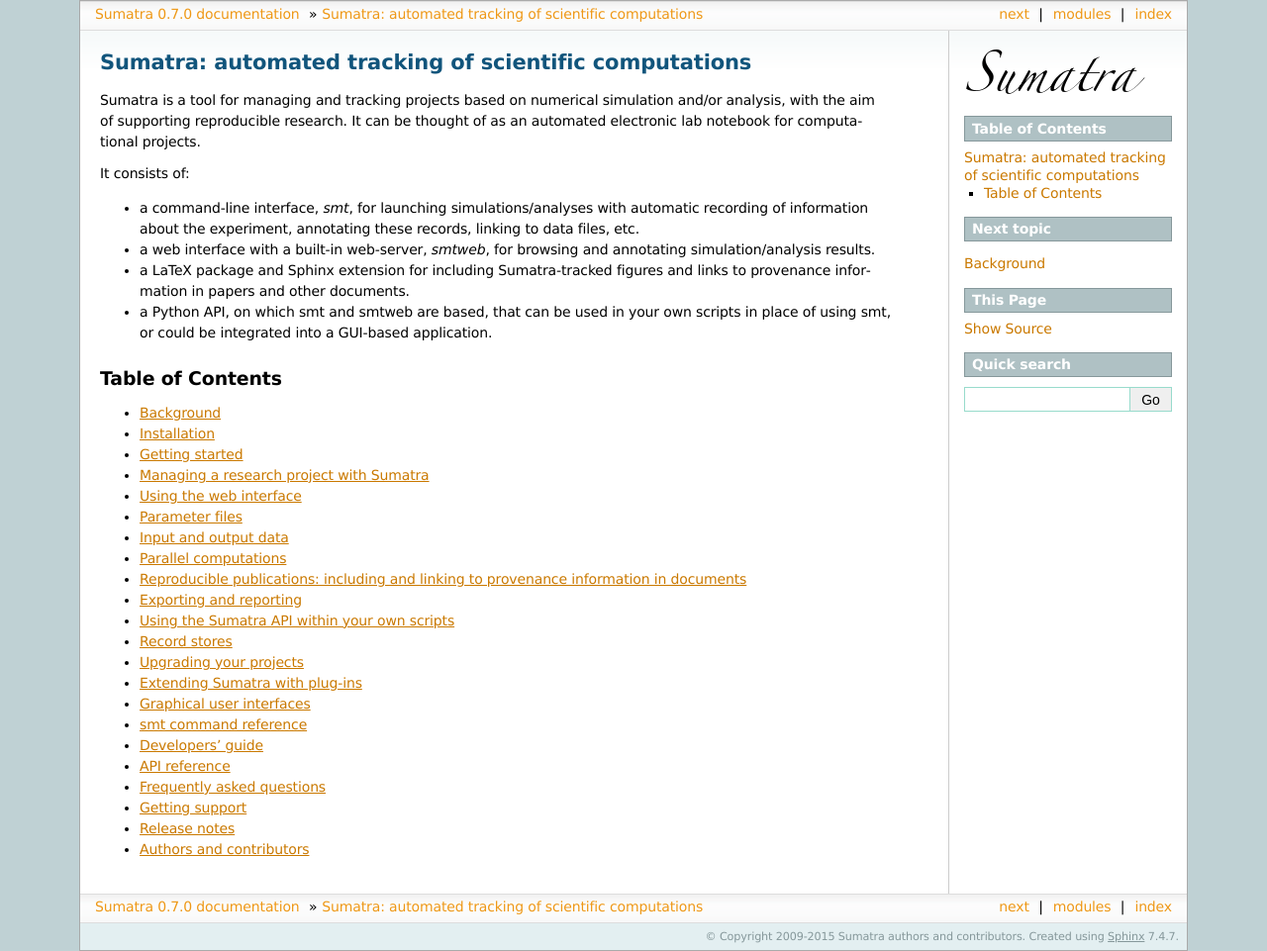
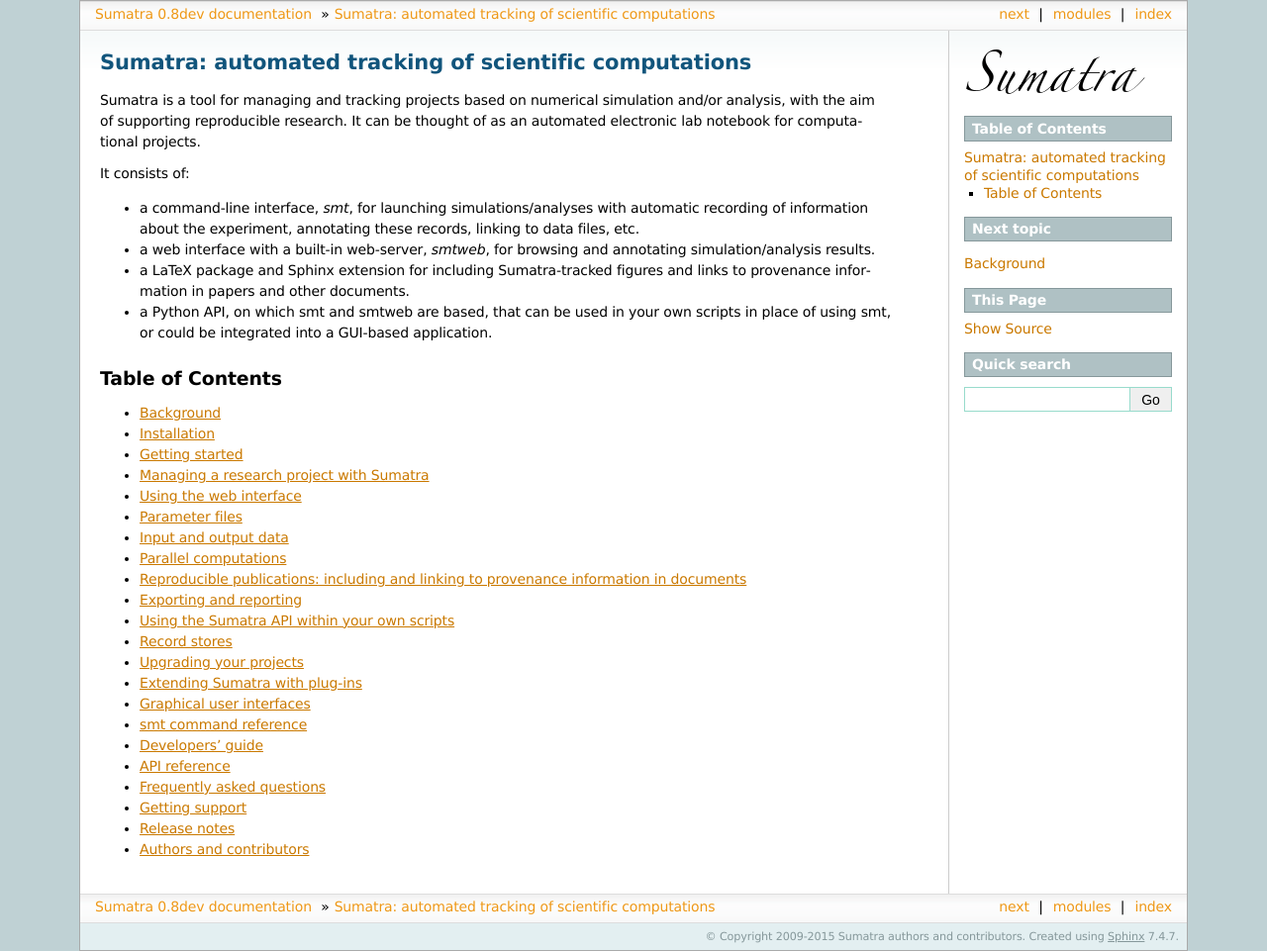
Before and after one commit to open-research/sumatra, a Sphinx documentation site: the page built from doc/index.txt, in a window 1280 px wide. Shown: the whole page at 99% size. Built offline with Sphinx 7.4.7, drawn with Linux system fonts in a browser that asks for light colours.

Commit message:
Bumped the version number in the master branch to 0.8dev

```diff
--- a/doc/conf.py
+++ b/doc/conf.py
@@ -47,9 +47,9 @@
 # built documents.
 #
 # The short X.Y version.
-version = '0.7'
+version = '0.8'
 # The full version, including alpha/beta/rc tags.
-release = '0.7.0'
+release = '0.8dev'
 
 # The language for content autogenerated by Sphinx. Refer to documentation
 # for a list of supported languages.
--- a/setup.py
+++ b/setup.py
@@ -35,7 +35,7 @@
 
 setup(
     name = "Sumatra",
-    version = "0.7.0",
+    version = "0.8dev",
     package_dir = {'sumatra': 'sumatra'},
     packages = ['sumatra', 'sumatra.dependency_finder', 'sumatra.datastore',
                 'sumatra.recordstore', 'sumatra.recordstore.django_store',
--- a/sumatra/__init__.py
+++ b/sumatra/__init__.py
@@ -4,4 +4,4 @@
            'dependency_finder', 'web', 'decorators', 'publishing',
            'users', 'core']
 
-__version__ = "0.7.0"
+__version__ = "0.8dev"
```
Also changed, not shown: 1 other file.
